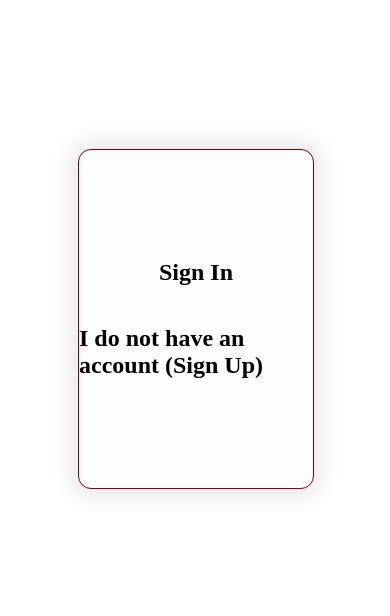
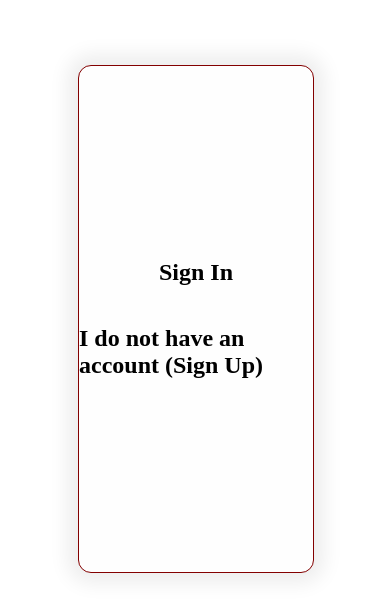
Before and after one commit to Ashkantvn/Login, a plain HTML site: page page/index.html in a window 390 px wide. Shown: the part 104-720 px from the top of the page. Drawn offline with Linux system fonts and the light colour scheme.

Commit message:
editing style for responsive page

```diff
--- a/style/style.css
+++ b/style/style.css
@@ -18,9 +18,9 @@ body , html , main{
     border: 1px solid #830000;
     border-radius: 13px;
     box-shadow: 0 0 20px 10px #ededed;
-    inset: 30vh 0 0 20vw;
+    inset: 20vh 20vw;
     width: 60vw;
-    height: 40vh;
+    height: 60vh;
     justify-content: center;
     align-items: center;
     flex-direction: column;
```
